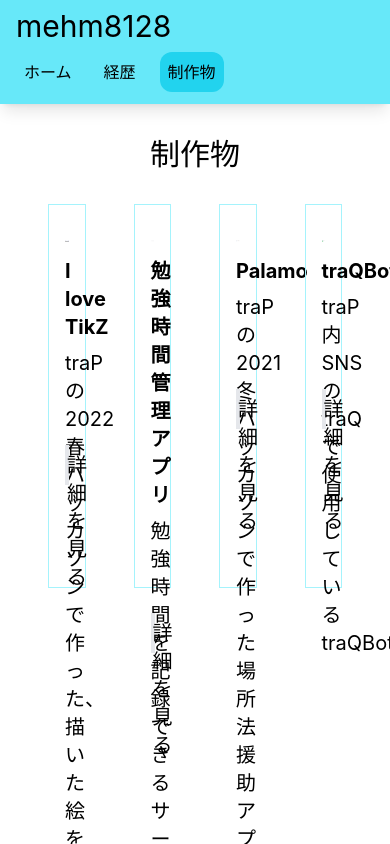
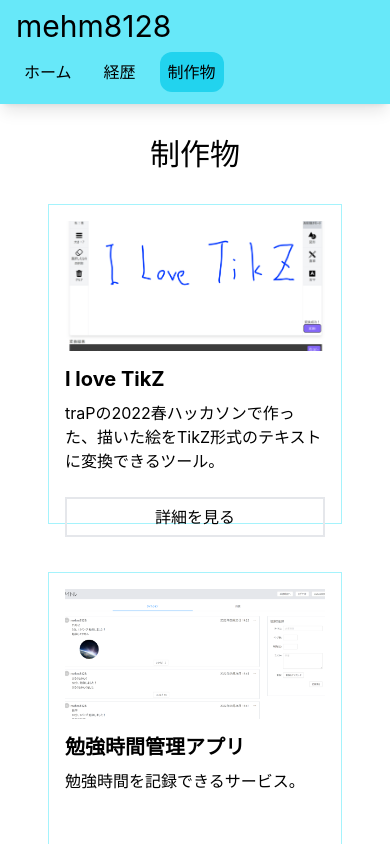
Before and after one commit to mehm8128/mehm8128-portfolio, a Next.js app: page /works in a window 390 px wide. Built offline with nearby package versions, Linux system fonts and the light colour scheme.

Commit message:
fix design

```diff
--- a/src/components/ModalWrapper.tsx
+++ b/src/components/ModalWrapper.tsx
@@ -7,7 +7,7 @@ export const ModalWrapper: React.FC<Props> = ({ children, onClose }) => {
 	return (
 		<div className='z-3 fixed top-0 left-0 h-full w-full bg-gray-300/50' onClick={onClose}>
 			<div
-				className='h-6/7 w-6/7 md:w-4/7 absolute inset-0 my-auto mx-auto overflow-y-scroll bg-white py-4 px-12 shadow-lg'
+				className='h-6/7 w-6/7 md:w-4/7 absolute inset-0 my-auto mx-auto overflow-y-scroll bg-white px-12 pt-12 pb-4 shadow-lg'
 				onClick={(e) => e.stopPropagation()}
 			>
 				{children}
--- a/src/components/Work.tsx
+++ b/src/components/Work.tsx
@@ -10,7 +10,7 @@ export const Work: React.FC<Props> = ({ work, setCurrentWork }) => {
 	const { title, imagePath, description } = work
 
 	return (
-		<div className='h-96 border border-cyan-200 p-4'>
+		<div className='h-80 border border-cyan-200 p-4 md:h-96'>
 			{imagePath ? (
 				<Image alt='' className='object-cover' height={160} src={imagePath} width={320} />
 			) : (
--- a/src/components/WorkModal.tsx
+++ b/src/components/WorkModal.tsx
@@ -11,14 +11,14 @@ export const WorkModal: React.FC<Props> = ({ work, onClose }) => {
 
 	return (
 		<>
-			<div className='h-2/5 text-center md:h-3/5'>
+			<div className='text-center'>
 				{imagePath ? (
 					<Image alt='' className='object-cover ' height={400} src={imagePath} width={860} />
 				) : (
 					<p className='flex h-full items-center justify-center'>画像なし</p>
 				)}
 			</div>
-			<section className='min-h-54 py-4'>
+			<section className='py-4'>
 				<h3 className='mb-2 text-2xl'>{title}</h3>
 				<h4 className='text-lg'>作品リンク</h4>
 				{productLink !== '' ? (
--- a/src/pages/_app.tsx
+++ b/src/pages/_app.tsx
@@ -12,7 +12,7 @@ function MyApp({ Component, pageProps }: AppProps) {
 				<title>mehm8128-portfolio</title>
 			</Head>
 			<Header />
-			<main className='pt-26 h-screen overflow-y-scroll text-xl md:pt-16'>
+			<main className='pt-26 h-screen overflow-y-scroll md:pt-16 md:text-xl'>
 				<Component {...pageProps} />
 			</main>
 		</>
--- a/src/pages/works.tsx
+++ b/src/pages/works.tsx
@@ -27,7 +27,7 @@ const Works: NextPage = () => {
 				<h2 className='text-3xl'>制作物</h2>
 			</div>
 			<div className='px-12 pb-20'>
-				<ul className='grid grid-cols-4 gap-12'>
+				<ul className='grid gap-12 md:grid-cols-4'>
 					{works.map((work) => (
 						<li key={work.title}>
 							<Work setCurrentWork={handleSetCurrentWork} work={work} />
```
